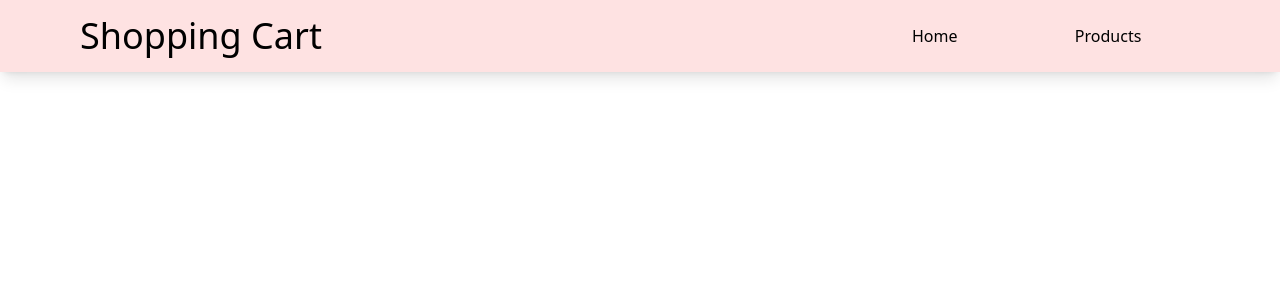
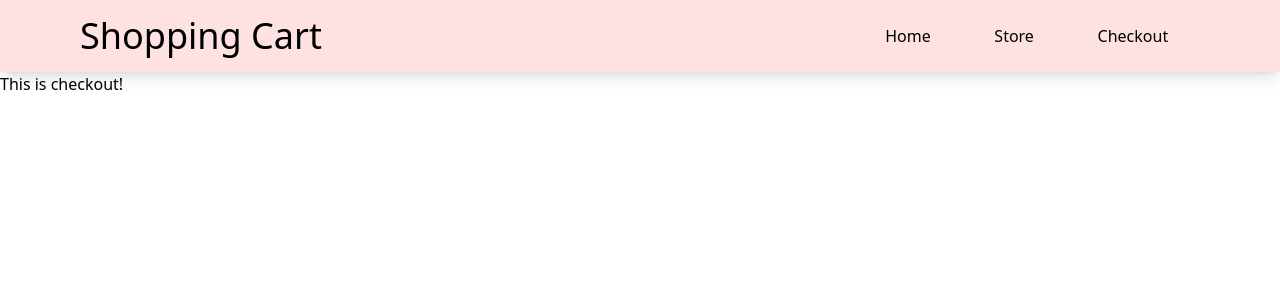
Before and after one commit to jdplumst/shopping-cart, a React (Create React App) app: page /checkout in a window 1280 px wide. Shown: the top 300 px of the page. Built offline with nearby package versions, Linux system fonts and the light colour scheme.

Commit message:
Add pages and links to pages

```diff
--- a/src/App.tsx
+++ b/src/App.tsx
@@ -1,5 +1,8 @@
 import { BrowserRouter, Routes, Route } from "react-router-dom";
 import Nav from "./components/Nav";
+import Checkout from "./pages/Checkout";
+import Home from "./pages/Home";
+import Store from "./pages/Store";
 import './styles.css';
 
 const App = () => {
@@ -7,7 +10,9 @@ const App = () => {
     <BrowserRouter>
       <Nav />
       <Routes>
-
+        <Route path='/' element={<Home />} />
+        <Route path='/store' element={<Store />} />
+        <Route path='/checkout' element={<Checkout />} />
       </Routes>
     </BrowserRouter>
   );
--- a/src/components/Nav.tsx
+++ b/src/components/Nav.tsx
@@ -1,10 +1,13 @@
+import { Link } from "react-router-dom";
+
 const Nav = () => {
     return (
         <nav className="relative w-full flex flex-wrap items-center justify-start py-4 bg-red-100 shadow-lg navbar navbar-expand-lg navbar-light">
             <h1 className='text-4xl pl-20 w-2/3'>Shopping Cart</h1>
             <div className="flex justify-around pr-20 w-1/3">
-                <h2 className="hover:cursor-pointer">Home</h2>
-                <h2 className="hover:cursor-pointer">Products</h2>
+                <Link to='/'><h2 className="hover:cursor-pointer">Home</h2></Link>
+                <Link to='/store'><h2 className="hover:cursor-pointer">Store</h2></Link>
+                <Link to='/checkout'><h2 className="hover:cursor-pointer">Checkout</h2></Link>
             </div>
         </nav>
     )
--- /dev/null
+++ b/src/pages/Checkout.tsx
@@ -0,0 +1,9 @@
+const Checkout = () => {
+    return (
+        <div>
+            <h1>This is checkout!</h1>
+        </div>
+    )
+}
+
+export default Checkout;
--- /dev/null
+++ b/src/pages/Home.tsx
@@ -0,0 +1,9 @@
+const Home = () => {
+    return (
+        <div>
+            <h1>This is home!</h1>
+        </div>
+    )
+}
+
+export default Home;
--- /dev/null
+++ b/src/pages/Store.tsx
@@ -0,0 +1,9 @@
+const Store = () => {
+    return (
+        <div>
+            <h1>This is store!</h1>
+        </div>
+    )
+}
+
+export default Store;
```
